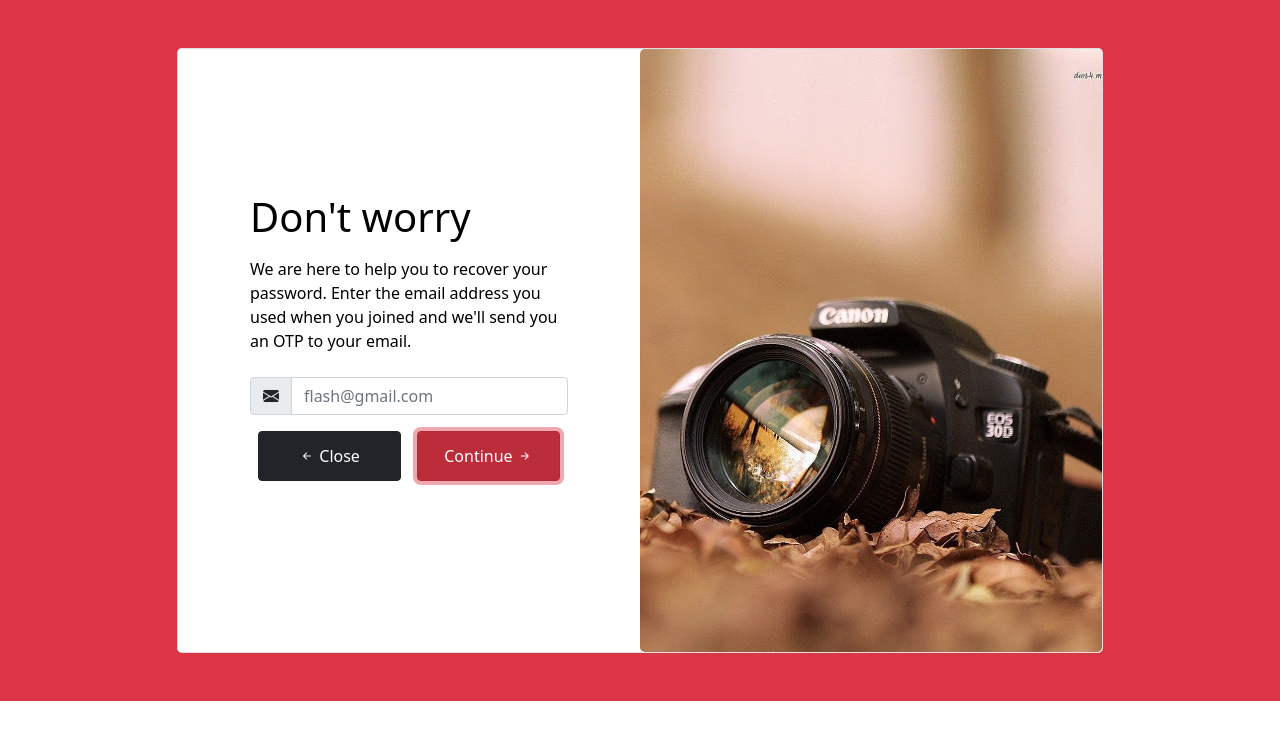
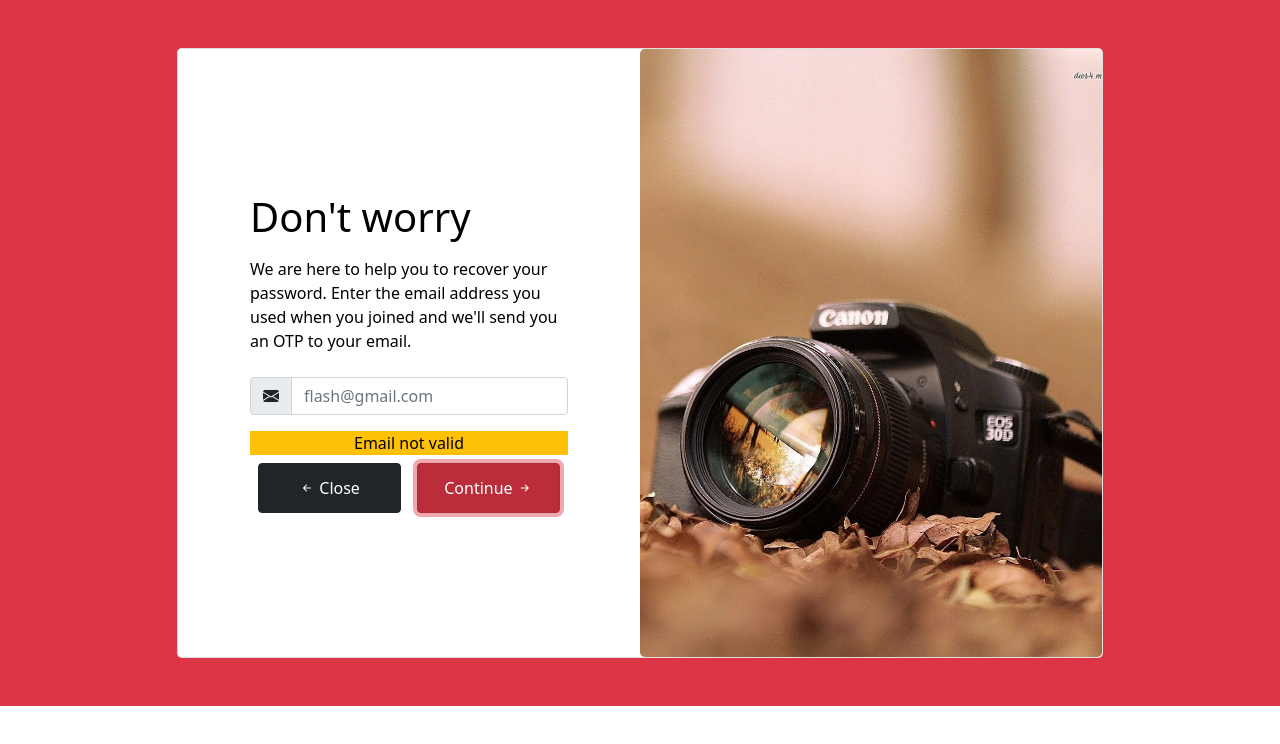
Before and after one commit to FarzanFrost/Flash, a React (Create React App) app in the folder flash-front-end/: page /ResetPassword in a window 1280 px wide. Both pictures are taken after a click on the button "Continue". Shown: the top 744 px of the page. Built offline with nearby package versions, Linux system fonts and the light colour scheme.

Commit message:
added warning when the email is not valid in resetPasswordEmail

```diff
--- a/flash-front-end/src/ResetPasswordSendEmail.js
+++ b/flash-front-end/src/ResetPasswordSendEmail.js
@@ -13,15 +13,18 @@ const ResetPasswordSendEmail = () => {
 
     const { addEmail } = useContext( ResetPasswordContext )
 
+    const [ isEmailValid , setIsEmailValid ] = useState( null )
+
     const submitButton = () => {
 
         if( validator.isEmail( email ) ){
 
             addEmail( email )
+            setIsEmailValid( null )
 
         }else{
 
-            alert( "Email not valid ")
+            setIsEmailValid( 'Email not valid' )
 
         }
 
@@ -55,11 +58,13 @@ const ResetPasswordSendEmail = () => {
             <div className="my-4 mx-0">
 
                 <div className="input-group mb-3">
-                                                    <span className="input-group-text">
 
-                                                        <i className="bi bi-envelope-fill"></i>
+                    <span className="input-group-text">
 
-                                                    </span>
+                        <i className="bi bi-envelope-fill"></i>
+
+                    </span>
+
                     <input type="email" className="form-control"
                            placeholder="flash@gmail.com"
                            value={ email }
@@ -68,7 +73,10 @@ const ResetPasswordSendEmail = () => {
                            autoFocus
                            required
                     />
+
                 </div>
+
+                { isEmailValid && <div className="text-center bg-warning mb-2"> Email not valid </div> }
 
                 <div className="text-center">
 
```
